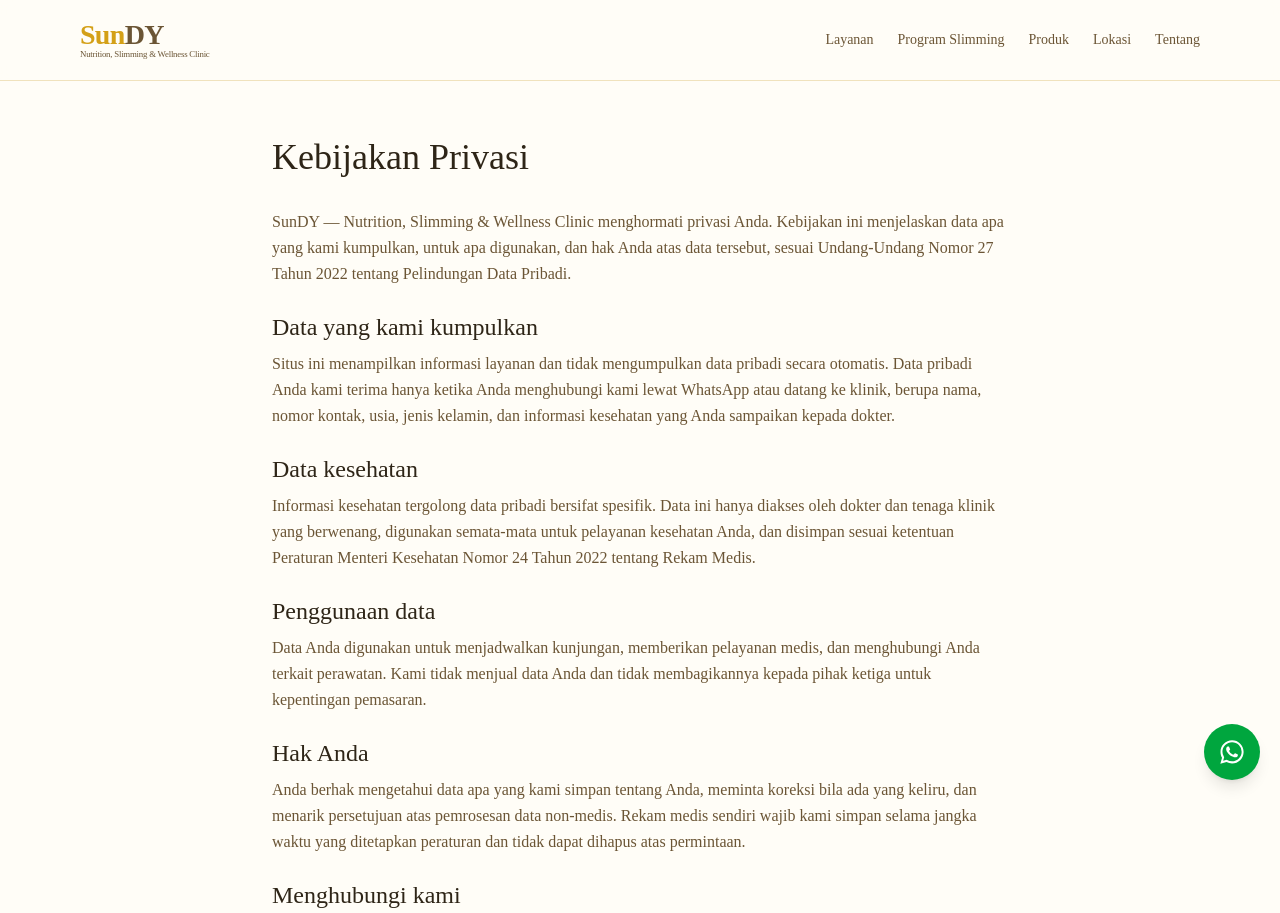
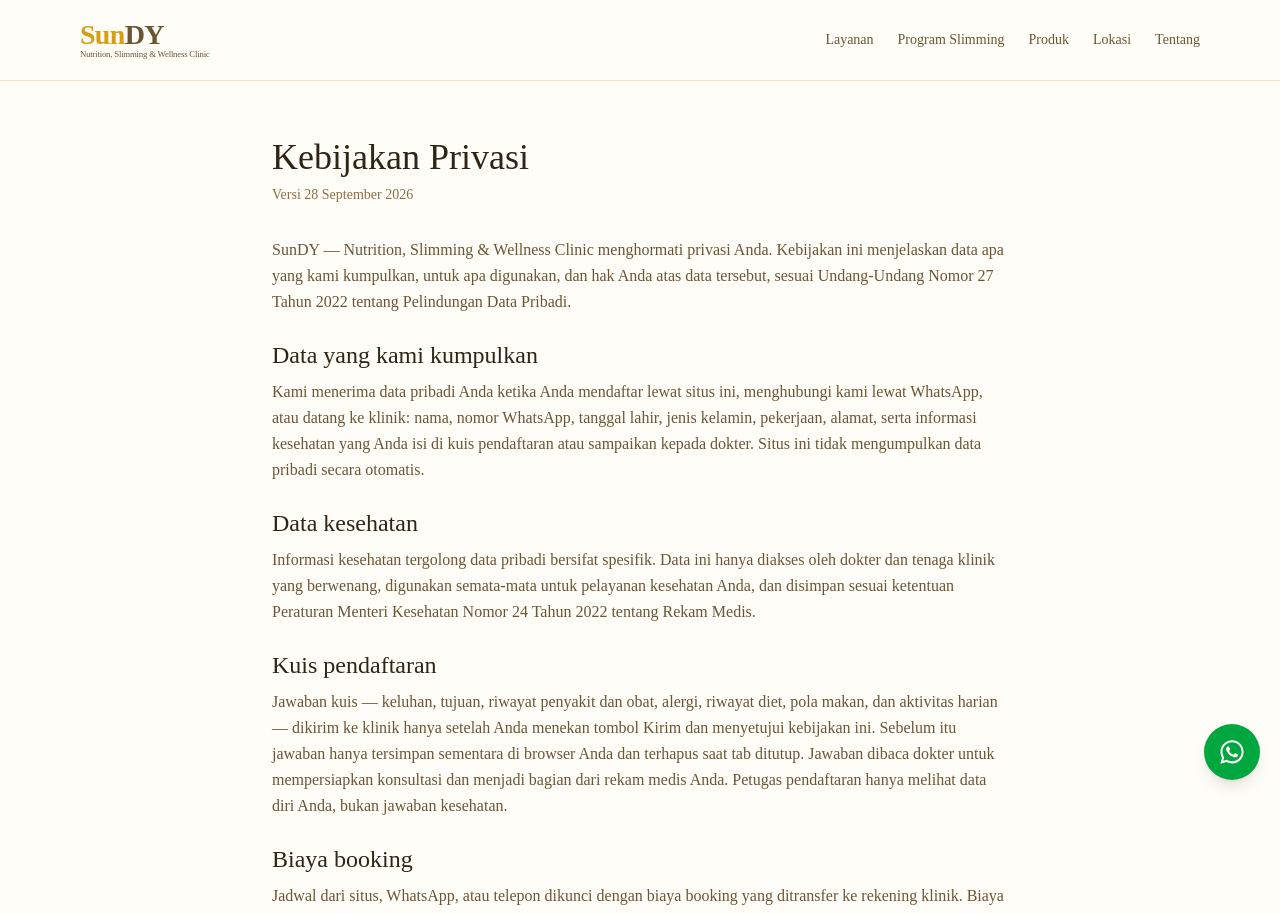
Before and after one commit to Marchelinoraco/sundy-clinic, a Next.js app: page /kebijakan-privasi in a window 1280 px wide. Shown: the top 913 px of the page. Built offline with nearby package versions, Linux system fonts and the light colour scheme.

Commit message:
docs: version the privacy policy and cover the quiz and booking fee
Co-Authored-By: Claude Haiku 4.5 <noreply@anthropic.com>

```diff
--- a/src/app/(public)/kebijakan-privasi/page.tsx
+++ b/src/app/(public)/kebijakan-privasi/page.tsx
@@ -1,5 +1,6 @@
 import type { Metadata } from "next";
 import { CLINIC_FULL_NAME, CLINIC_WHATSAPP_DISPLAY } from "@/lib/clinic";
+import { PRIVACY_POLICY_VERSION_LABEL } from "@/lib/privacy";
 
 export const metadata: Metadata = {
   title: "Kebijakan Privasi",
@@ -10,6 +11,7 @@ export default function PrivacyPolicyPage() {
   return (
     <div className="mx-auto max-w-3xl px-4 py-14">
       <h1 className="font-display text-4xl text-brown-900">Kebijakan Privasi</h1>
+      <p className="mt-2 text-sm text-brown-600">Versi {PRIVACY_POLICY_VERSION_LABEL}</p>
 
       <div className="mt-8 space-y-6 leading-relaxed text-brown-700">
         <p>
@@ -21,10 +23,10 @@ export default function PrivacyPolicyPage() {
         <section>
           <h2 className="font-display text-2xl text-brown-900">Data yang kami kumpulkan</h2>
           <p className="mt-2">
-            Situs ini menampilkan informasi layanan dan tidak mengumpulkan data pribadi secara
-            otomatis. Data pribadi Anda kami terima hanya ketika Anda menghubungi kami lewat
-            WhatsApp atau datang ke klinik, berupa nama, nomor kontak, usia, jenis kelamin, dan
-            informasi kesehatan yang Anda sampaikan kepada dokter.
+            Kami menerima data pribadi Anda ketika Anda mendaftar lewat situs ini, menghubungi kami
+            lewat WhatsApp, atau datang ke klinik: nama, nomor WhatsApp, tanggal lahir, jenis
+            kelamin, pekerjaan, alamat, serta informasi kesehatan yang Anda isi di kuis pendaftaran
+            atau sampaikan kepada dokter. Situs ini tidak mengumpulkan data pribadi secara otomatis.
           </p>
         </section>
 
@@ -35,6 +37,28 @@ export default function PrivacyPolicyPage() {
             oleh dokter dan tenaga klinik yang berwenang, digunakan semata-mata untuk pelayanan
             kesehatan Anda, dan disimpan sesuai ketentuan Peraturan Menteri Kesehatan Nomor 24 Tahun
             2022 tentang Rekam Medis.
+          </p>
+        </section>
+
+        <section>
+          <h2 className="font-display text-2xl text-brown-900">Kuis pendaftaran</h2>
+          <p className="mt-2">
+            Jawaban kuis — keluhan, tujuan, riwayat penyakit dan obat, alergi, riwayat diet, pola
+            makan, dan aktivitas harian — dikirim ke klinik hanya setelah Anda menekan tombol Kirim
+            dan menyetujui kebijakan ini. Sebelum itu jawaban hanya tersimpan sementara di browser
+            Anda dan terhapus saat tab ditutup. Jawaban dibaca dokter untuk mempersiapkan
+            konsultasi dan menjadi bagian dari rekam medis Anda. Petugas pendaftaran hanya melihat
+            data diri Anda, bukan jawaban kesehatan.
+          </p>
+        </section>
+
+        <section>
+          <h2 className="font-display text-2xl text-brown-900">Biaya booking</h2>
+          <p className="mt-2">
+            Jadwal dari situs, WhatsApp, atau telepon dikunci dengan biaya booking yang
+            ditransfer ke rekening klinik. Biaya ini terpisah dari biaya layanan, tidak
+            dikembalikan, dan tetap berlaku bila Anda pindah jadwal paling lambat 2 jam sebelum
+            jadwal. Booking dari situs yang belum dikonfirmasi dalam 24 jam dibatalkan otomatis.
           </p>
         </section>
 
--- /dev/null
+++ b/src/lib/privacy.ts
@@ -0,0 +1,7 @@
+/**
+ * Versi Kebijakan Privasi yang berlaku. Naikkan setiap kali isi kebijakan
+ * berubah — versi yang disetujui pasien disimpan di Intake.consentVersion,
+ * jadi klinik selalu tahu teks mana yang disetujui tiap pasien (UU PDP).
+ */
+export const PRIVACY_POLICY_VERSION = "2026-09-28";
+export const PRIVACY_POLICY_VERSION_LABEL = "28 September 2026";
```
Also changed, not shown: 1 other file (tests, documents, lock files or other folders).
